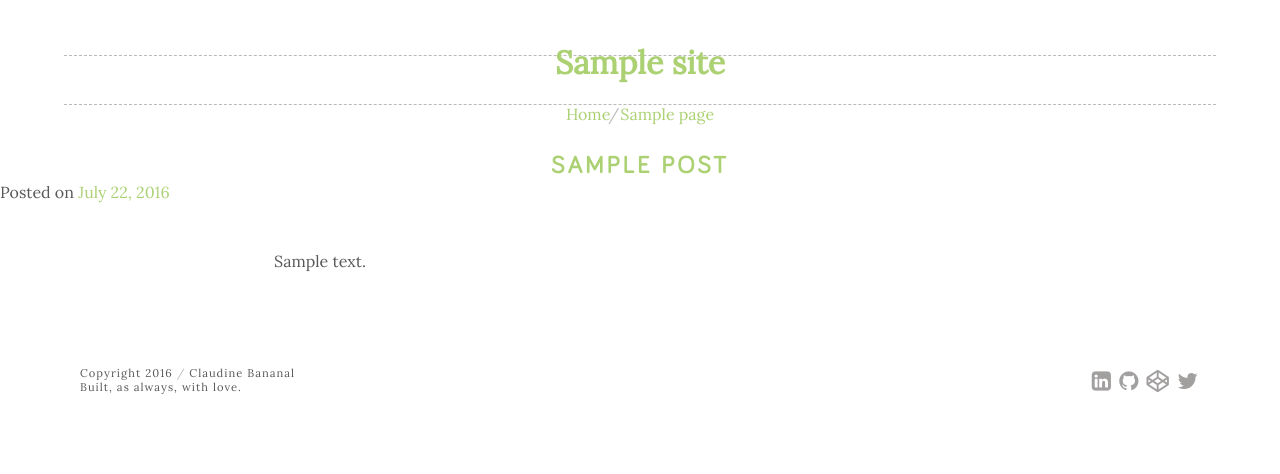
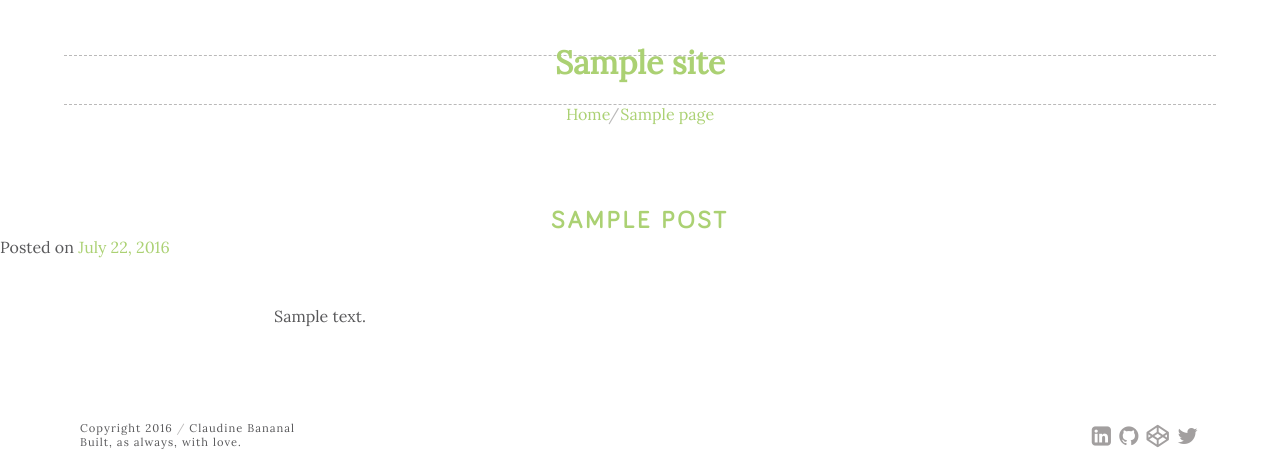
Before and after one commit to cbananal/personal-portfolio, a WordPress theme: template themes/dash/index.php in a window 1280 px wide. Shown: the top 474 px of the page. Run offline with PHP 8.4 and a stand-in for WordPress, Linux system fonts and the light colour scheme; the site name, menu and one post (Sample post) are stand-ins, and other content is empty; some libraries are stand-ins or nearby versions.

Commit message:
adjust spacing and width of welcome text on front-page

```diff
--- a/themes/dash/sass/_front-page.scss
+++ b/themes/dash/sass/_front-page.scss
@@ -5,11 +5,21 @@
 .home {
 
   .entry-title {
-    margin: 25px 0 0;
+    margin: 65px 0 0;
+
+    @include tablet {
+      margin: 80px 0 0;
+    }
   }
+
   .entry-content {
     text-align: center;
+
     @include tablet {
+      width: 80%;
+    }
+
+    @include desktop {
       width: 50%;
     }
   }
--- a/themes/dash/style.css
+++ b/themes/dash/style.css
@@ -999,11 +999,17 @@ i {
   Dash: Front Page
 -----------------------------*/
 .home .entry-title {
-  margin: 25px 0 0; }
+  margin: 65px 0 0; }
+  @media (min-width: 600px) {
+    .home .entry-title {
+      margin: 80px 0 0; } }
 
 .home .entry-content {
   text-align: center; }
   @media (min-width: 600px) {
+    .home .entry-content {
+      width: 80%; } }
+  @media (min-width: 1000px) {
     .home .entry-content {
       width: 50%; } }
 
```
Also changed, not shown: themes/dash/build/css/style.min.css.
